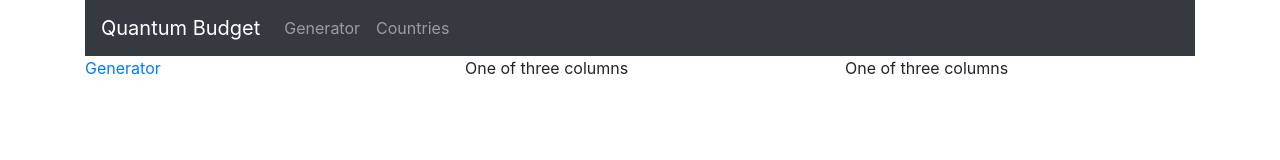
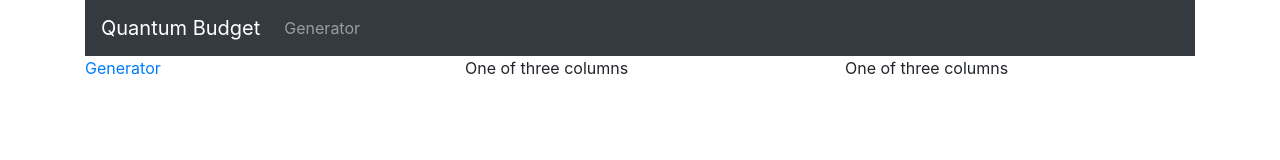
Before and after one commit to PatrykRubaj/qb-front-end, a React (Create React App) app: page / in a window 1280 px wide. Shown: the top 160 px of the page. Built offline with nearby package versions, Linux system fonts and the light colour scheme.

Commit message:
removed locale selector from the NavigationBar

```diff
--- a/src/App.tsx
+++ b/src/App.tsx
@@ -3,7 +3,6 @@ import { BrowserRouter as Router, Route, Switch } from "react-router-dom";
 import HomePageComponent from "./HomePage/HomePage";
 import GeneratorPage from "./SpreadsheetGeneration/GeneratorPage";
 import NavigationBar from "./Common/NavigationBar";
-import LocaleSelectorComponent from "./SpreadsheetGeneration/LocaleSelector/LocaleSelectorComponent";
 
 const App: React.FC = () => {
   return (
@@ -13,7 +12,6 @@ const App: React.FC = () => {
         <Switch>
           <Route exact path="/" component={HomePageComponent} />
           <Route path="/generator" component={GeneratorPage} />
-          <Route path="/countries" component={LocaleSelectorComponent} />
           <Route path="/about" />
         </Switch>
       </Router>
--- a/src/Common/NavigationBar.tsx
+++ b/src/Common/NavigationBar.tsx
@@ -13,11 +13,6 @@ const NavigationBar: React.FC = () => (
             Generator
           </NavLink>
         </li>
-        <li className="nav-item">
-          <NavLink to="/countries" className="nav-link">
-            Countries
-          </NavLink>
-        </li>
       </ul>
     </div>
   </nav>
```
